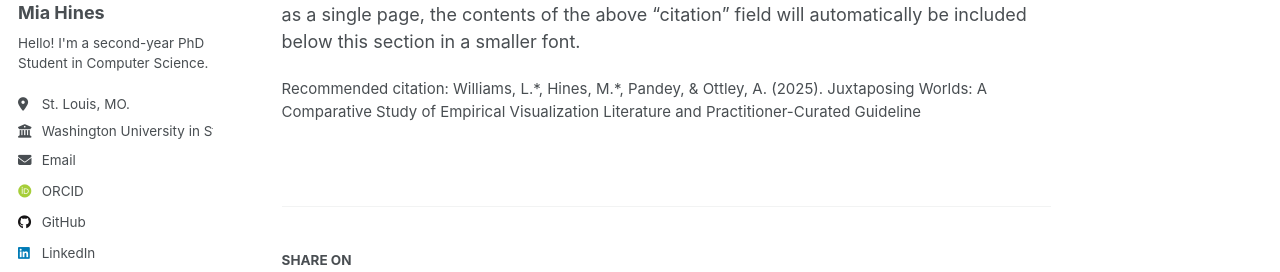
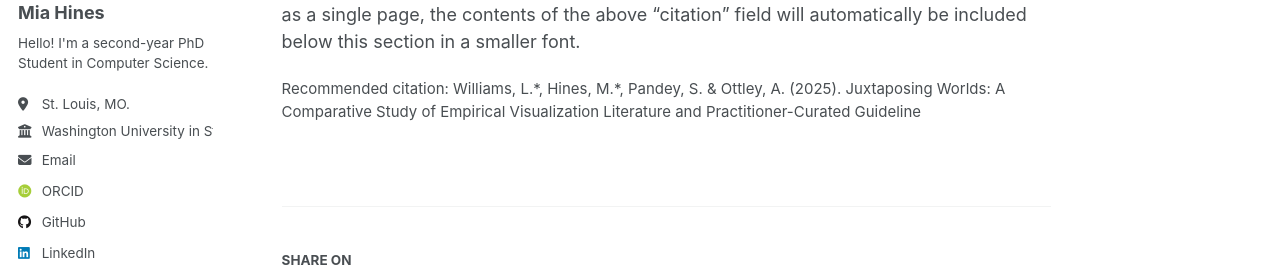
Before and after one commit to MiaHines/miahines.github.io, a Jekyll site: the page built from _publications/williams-et-al.md, in a window 1280 px wide and 1139 px high. Shown: the part 332-604 px from the top of the window. Built offline with Jekyll 4.4.1, drawn with Linux system fonts in a browser that asks for light colours; some web fonts are replaced.

```diff
--- a/_publications/williams-et-al.md
+++ b/_publications/williams-et-al.md
@@ -9,6 +9,6 @@ venue: 'In Preparation'
 slidesurl: #
 paperurl: #
 bibtexurl: #
-citation: 'Williams, L.*, Hines, M.*, Pandey, & Ottley, A. (2025). Juxtaposing Worlds: A Comparative Study of Empirical Visualization Literature and Practitioner-Curated Guideline'
+citation: 'Williams, L.*, Hines, M.*, Pandey, S. & Ottley, A. (2025). Juxtaposing Worlds: A Comparative Study of Empirical Visualization Literature and Practitioner-Curated Guideline'
 ---
 The contents above will be part of a list of publications, if the user clicks the link for the publication than the contents of section will be rendered as a full page, allowing you to provide more information about the paper for the reader. When publications are displayed as a single page, the contents of the above "citation" field will automatically be included below this section in a smaller font.
```
Also changed, not shown: 1 other file.
